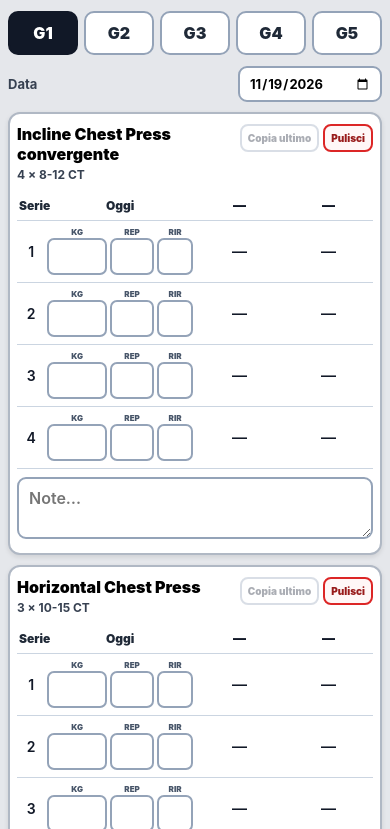
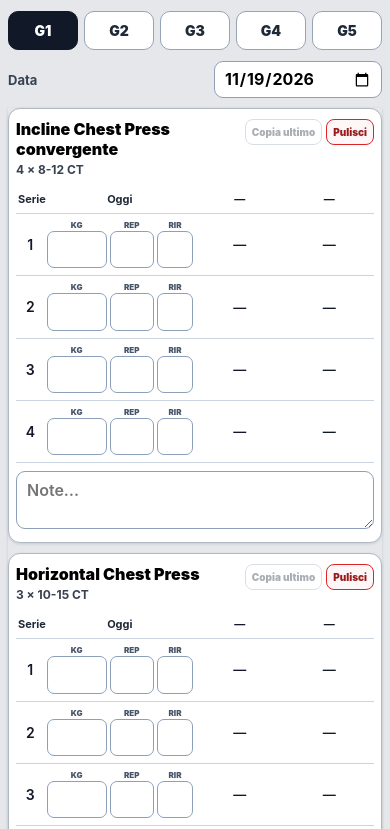
Before and after one commit to andrea-git/WOLOSI, a website: page index.html in a window 390 px wide. Shown: the part 56-885 px from the top of the page. Drawn offline with Linux system fonts and the light colour scheme; no server answers.

Commit message:
versione crisp

```diff
--- a/styles.css
+++ b/styles.css
@@ -90,3 +90,119 @@ h1 { margin: 0; font-size: 20px; line-height: 1.1; }
   .load-grid th:nth-child(3), .load-grid td:nth-child(3),
   .load-grid th:nth-child(4), .load-grid td:nth-child(4) { width: 25%; }
 }
+
+
+
+/* v6.1 — mobile crisp rendering */
+html {
+  -webkit-text-size-adjust: 100%;
+  text-size-adjust: 100%;
+}
+
+body {
+  text-rendering: auto !important;
+  -webkit-font-smoothing: antialiased;
+  -moz-osx-font-smoothing: grayscale;
+}
+
+input,
+textarea,
+select,
+button {
+  font-family: -apple-system, BlinkMacSystemFont, "Segoe UI", Roboto, Arial, sans-serif;
+}
+
+input,
+textarea,
+select {
+  font-size: 16px !important;
+  line-height: 1.2;
+  border-width: 1px !important;
+  border-style: solid;
+  border-color: #8da0ba !important;
+  box-shadow: none !important;
+}
+
+button {
+  border-width: 1px !important;
+  box-shadow: none !important;
+}
+
+.card,
+.exercise-card,
+section {
+  border-width: 1px !important;
+  box-shadow: 0 1px 3px rgba(15, 23, 42, 0.12) !important;
+}
+
+/* Micro-labels: avoid 8–9px text on mobile */
+.set-input-label,
+.input-label,
+.kg-label,
+.rep-label,
+.rir-label,
+small,
+.micro,
+.meta-small {
+  font-size: 10px !important;
+  line-height: 1.15 !important;
+  font-weight: 600;
+  letter-spacing: 0;
+}
+
+/* History values: slightly larger and sharper */
+.history-value,
+.previous-value,
+.prev-value {
+  font-size: 13px !important;
+  line-height: 1.15 !important;
+  font-weight: 600;
+}
+
+.history-rir,
+.previous-rir,
+.prev-rir {
+  font-size: 11px !important;
+  line-height: 1.15 !important;
+}
+
+/* Avoid fractional visual scaling artifacts */
+input,
+textarea,
+button,
+.card,
+.exercise-card {
+  transform: none !important;
+  zoom: 1 !important;
+}
+
+/* iOS/Android: keep tap targets crisp and stable */
+input[type="number"],
+input[type="text"],
+textarea {
+  min-height: 38px;
+}
+
+@media (max-width: 640px) {
+  body {
+    font-size: 14px;
+  }
+
+  .exercise-title,
+  .card-title {
+    font-size: 16px !important;
+    line-height: 1.2 !important;
+  }
+
+  th,
+  .table-head,
+  .history-date {
+    font-size: 11px !important;
+    font-weight: 700 !important;
+  }
+
+  .set-number,
+  td {
+    font-size: 13px;
+  }
+}
```
Also changed, not shown: README.md.
